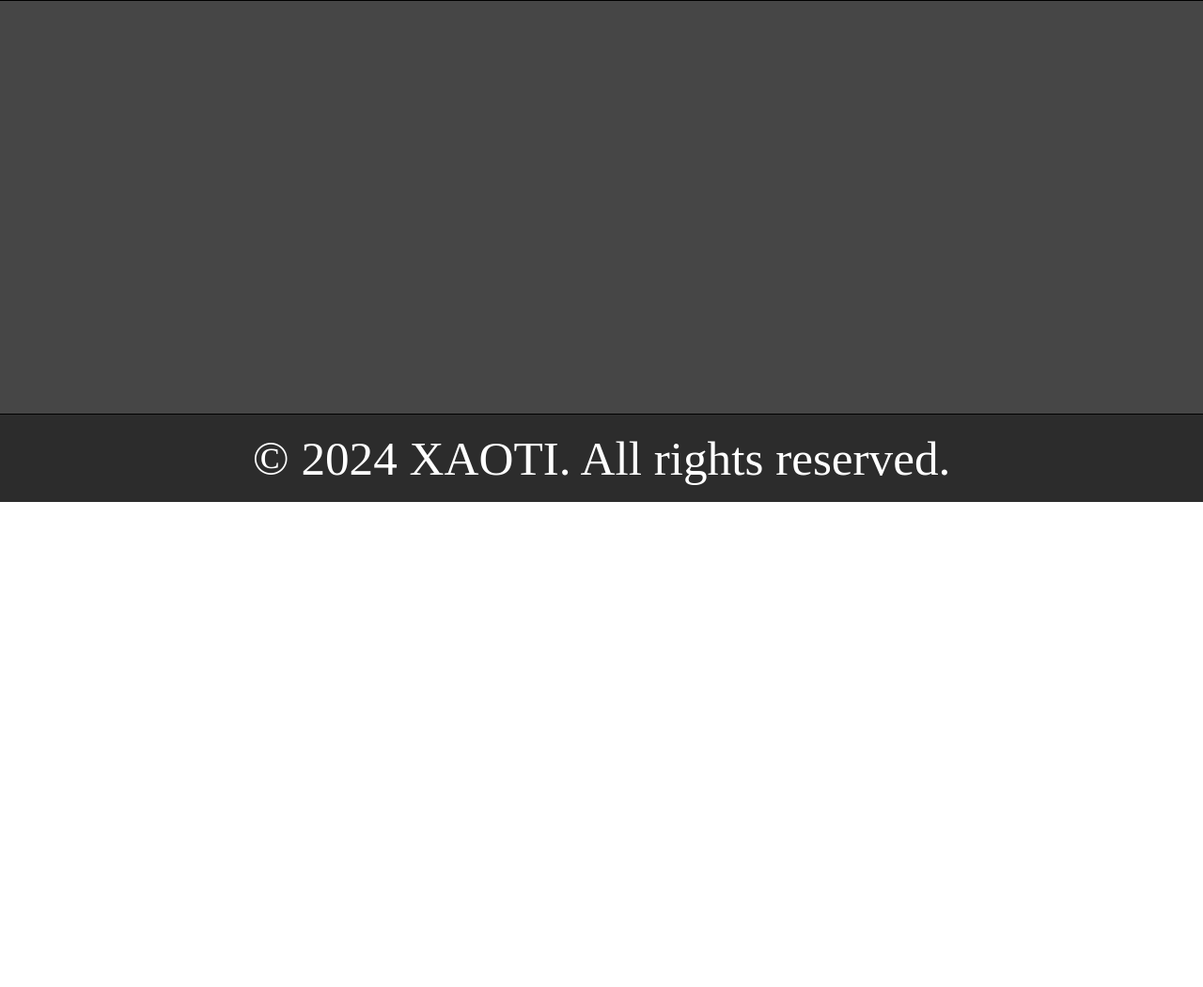
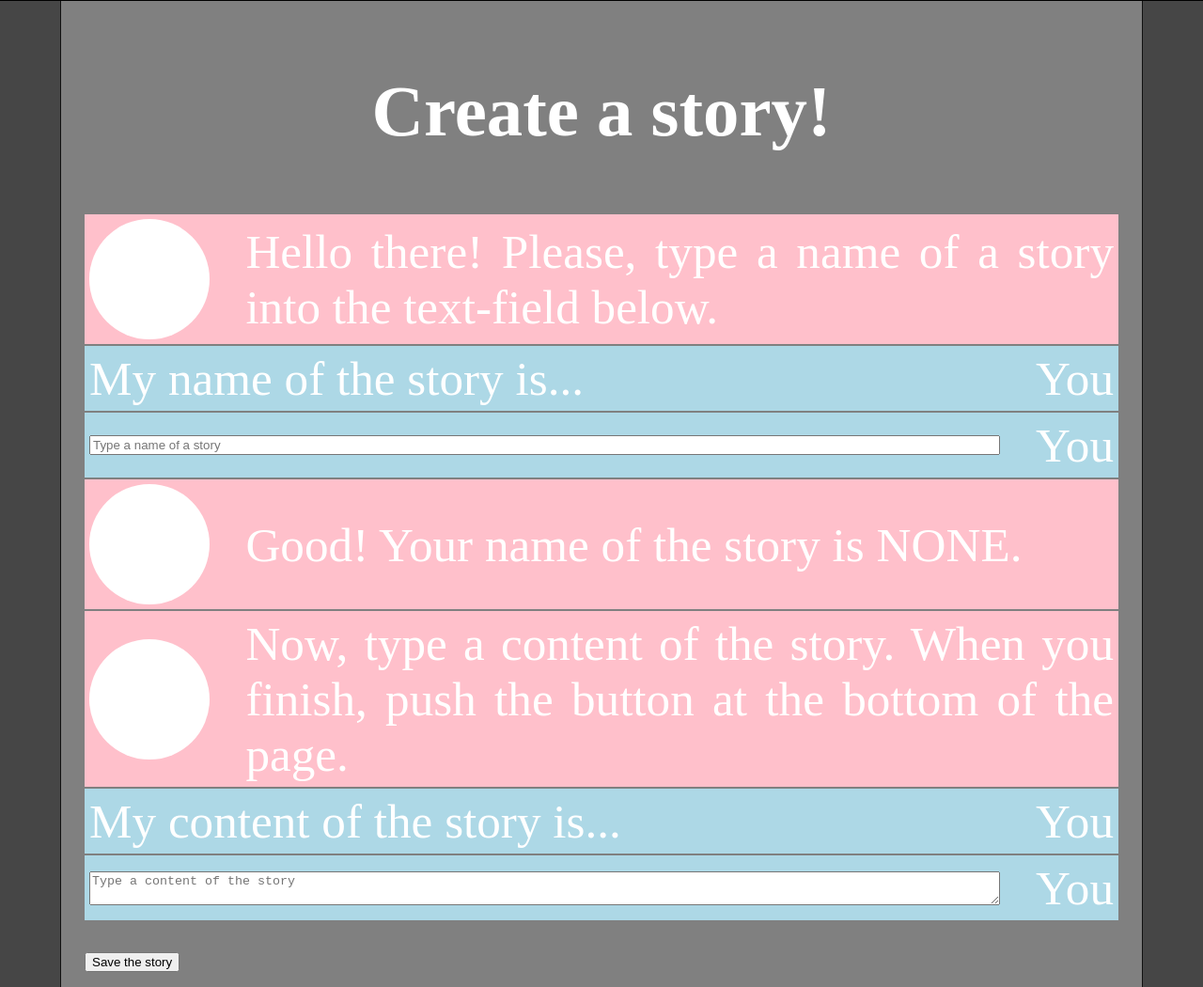
Before and after one commit to DoctorXAO/ModelSimpleStoriesCreator, a plain HTML site: page create-a-story.html in a window 1280 px wide. Shown: the part 266-1316 px from the top of the page at 94% size. Before the commit the page ends 800 px from the top, so only its background shows below. Drawn offline with Linux system fonts and the light colour scheme; a web font is replaced by a local one.

Commit message:
The prototype of the chat-model added into create-a-story.html

```diff
--- a/create-a-story.html
+++ b/create-a-story.html
@@ -9,6 +9,7 @@
 	<link rel="preconnect" href="https://fonts.gstatic.com" crossorigin>
 	<link href="https://fonts.googleapis.com/css2?family=Handjet:wght@100..900&family=Tektur:wght@400..900&display=swap" rel="stylesheet">
 	<link rel="stylesheet" href="css/base.css">
+	<link rel="stylesheet" href="css/message.css">
 </head>
 <body>
 	<div class="wrapper">
@@ -22,20 +23,20 @@
 					<li>
 						<div class="hidden-panel-group">
 							<div class="hidden-panel-group-header">
-								<p>General</p>
+								<p lang="en">General</p>
 							</div>
 							<div class="hidden-panel-group-main">
-								<p onclick="openPage('index.html')">Home page</p>
+								<p onclick="openPage('index.html')" lang="en">Home page</p>
 							</div>
 						</div>
 					</li>
 					<li>
 						<div class="hidden-panel-group">
 							<div class="hidden-panel-group-header">
-								Services
+								<p lang="en">Services</p>
 							</div>
 							<div class="hidden-panel-group-main">
-								<p onclick="openPage('create-a-story.html')">Create a story</p>
+								<p onclick="openPage('create-a-story.html')" lang="en">Create a story</p>
 							</div>
 						</div>
 					</li>
@@ -54,12 +55,96 @@
 			</div>
 		</header>
 		<main>
-			<!-- main -->
+			<section class="page-title">
+				<h1 lang="en">Create a story!</h1>
+			</section>
+			<section>
+				<div class="message-container">
+					<div class="message-recipient">
+						<div class="message-avatar-recipient">
+							<div class="account"></div>
+						</div>
+						<div class="message-content">
+							<p lang="en">Hello there! Please, type a name of a story into the text-field below.</p>
+						</div>
+					</div>
+				</div>
+				<div class="message-container">
+					<div class="message-sender">
+						<div class="message-content">
+							<p lang="en">My name of the story is...</p>
+						</div>
+						<div class="message-avatar-sender">
+							<div class="avatar-sender">
+								<p>You</p>
+							</div>
+						</div>
+					</div>
+				</div>
+				<div class="message-container">
+					<div class="message-sender">
+						<div class="message-content">
+							<input type="text" placeholder="Type a name of a story">
+						</div>
+						<div class="message-avatar-sender">
+							<div class="avatar-sender">
+								<p>You</p>
+							</div>
+						</div>
+					</div>
+				</div>
+				<div class="message-container">
+					<div class="message-recipient">
+						<div class="message-avatar-recipient">
+							<div class="account"></div>
+						</div>
+						<div class="message-content">
+							<p lang="en">Good! Your name of the story is <span id="theNameOfTheStory">NONE</span>.</p>
+						</div>
+					</div>
+				</div>
+				<div class="message-container">
+					<div class="message-recipient">
+						<div class="message-avatar-recipient">
+							<div class="account"></div>
+						</div>
+						<div class="message-content">
+							<p lang="en">Now, type a content of the story. When you finish, push the button at the bottom of the page.</p>
+						</div>
+					</div>
+				</div>
+				<div class="message-container">
+					<div class="message-sender">
+						<div class="message-content">
+							<p lang="en">My content of the story is...</p>
+						</div>
+						<div class="message-avatar-sender">
+							<div class="avatar-sender">
+								<p>You</p>
+							</div>
+						</div>
+					</div>
+				</div>
+				<div class="message-container">
+					<div class="message-sender">
+						<div class="message-content">
+							<textarea placeholder="Type a content of the story"></textarea>
+						</div>
+						<div class="message-avatar-sender">
+							<div class="avatar-sender">
+								<p>You</p>
+							</div>
+						</div>
+					</div>
+				</div>
+				<button type="submit" lang="en">Save the story</button>
+			</section>
 		</main>
 		<footer>
 			<p lang="en">&copy; <span id="year"></span> XAOTI. All rights reserved.</p>
 		</footer>
 	</div>
 	<script src="js/base.js"></script>
+	<script src="js/create-a-story.js"></script>
 </body>
 </html>
--- a/css/base.css
+++ b/css/base.css
@@ -36,6 +36,7 @@
 html, body {
 	height: 100%;
 	margin: 0;
+	background-color: var(--dark-color);
 	color: white;
 	font-family: var(--font-family);
 	font-size: var(--font-size);
@@ -50,8 +51,6 @@ p {
 }
 
 .wrapper {
-	background-color: lightblue;
-
 	height: 100%;
 
 	display: flex;
@@ -228,20 +227,18 @@ header {
 main {
 	flex: 1;
 
-	background-color: var(--dark-color);
+	background-color: var(--light-dark-color);
+	margin: 0 13%;
+	padding: 10px 25px;
+	border-left: var(--border-light-dark);
+	border-right: var(--border-light-dark);
 
 	display: flex;
-	justify-content: center;
+	flex-direction: column;
 }
 
 .main-section {
 	flex: 1;
-
-	background-color: var(--light-dark-color);
-	margin: 0 13%;
-	padding: 25px 25px 10px 25px;
-	border-left: var(--border-light-dark);
-	border-right: var(--border-light-dark);
 }
 
 .main-section h1 {
--- /dev/null
+++ b/css/message.css
@@ -0,0 +1,87 @@
+:root {
+	--darknest-color: #2c2c2c;
+	--dark-color: #464646;
+	--light-dark-color: #808080;
+	--text-color: white;
+	--button-color: purple;
+
+	--opacity: 0.5;
+	--opacity-transition: opacity 0.15s ease;
+	--filter-brightness: brightness(0.5);
+	--filter-transition: filter 0.15s ease;
+	--transform-transition: transform 0.5s ease;
+
+	--border-darknest: 1px solid #000000;
+	--border-light-dark: 1px solid #111111;
+	--border-darkviolet: 1vw solid darkviolet;
+
+	--font-family: Handjet;
+	--font-h1-size: 5vw;
+	--font-size: 4vw;
+	--font-title-size: 7vw;
+	--font-button-size: 6vw;
+
+	--text-indent: 4vw;
+
+	--icon-size: 10vw;
+	--logo-size: 50vw;
+}
+
+main {
+	transition: margin 1s ease;
+}
+
+.page-title {
+	text-align: center;
+}
+
+.message-container {
+	background-color: var(--dark-color);
+	margin: 2px 0;
+}
+
+.message-recipient {
+	background-color: pink;
+	padding: 5px;
+
+	display: flex;
+	flex-direction: row;
+}
+
+.message-sender {
+	background-color: lightblue;
+	padding: 5px;
+
+	display: flex;
+	flex-direction: row;
+	align-items: center;
+}
+
+.message-avatar-recipient {
+	margin-right: 3vw;
+
+	display: flex;
+	justify-content: center;
+	align-items: center;
+}
+
+.message-avatar-sender {
+	margin-left: 3vw;
+}
+
+.message-content {
+	flex: 1;
+
+	display: flex;
+	flex-direction: column;
+	justify-content: center;
+	align-items: flex-start;
+}
+
+.message-content p {
+	text-align: justify;
+}
+
+.message-content input, textarea {
+	width: 100%;
+}
--- /dev/null
+++ b/js/create-a-story.js
@@ -0,0 +1,5 @@
+const main = document.querySelector('main');
+
+setTimeout(() => {
+	main.style.margin = '0 5%';
+}, 1000);
```
Also changed, not shown: index.html (+4 -4 lines).
